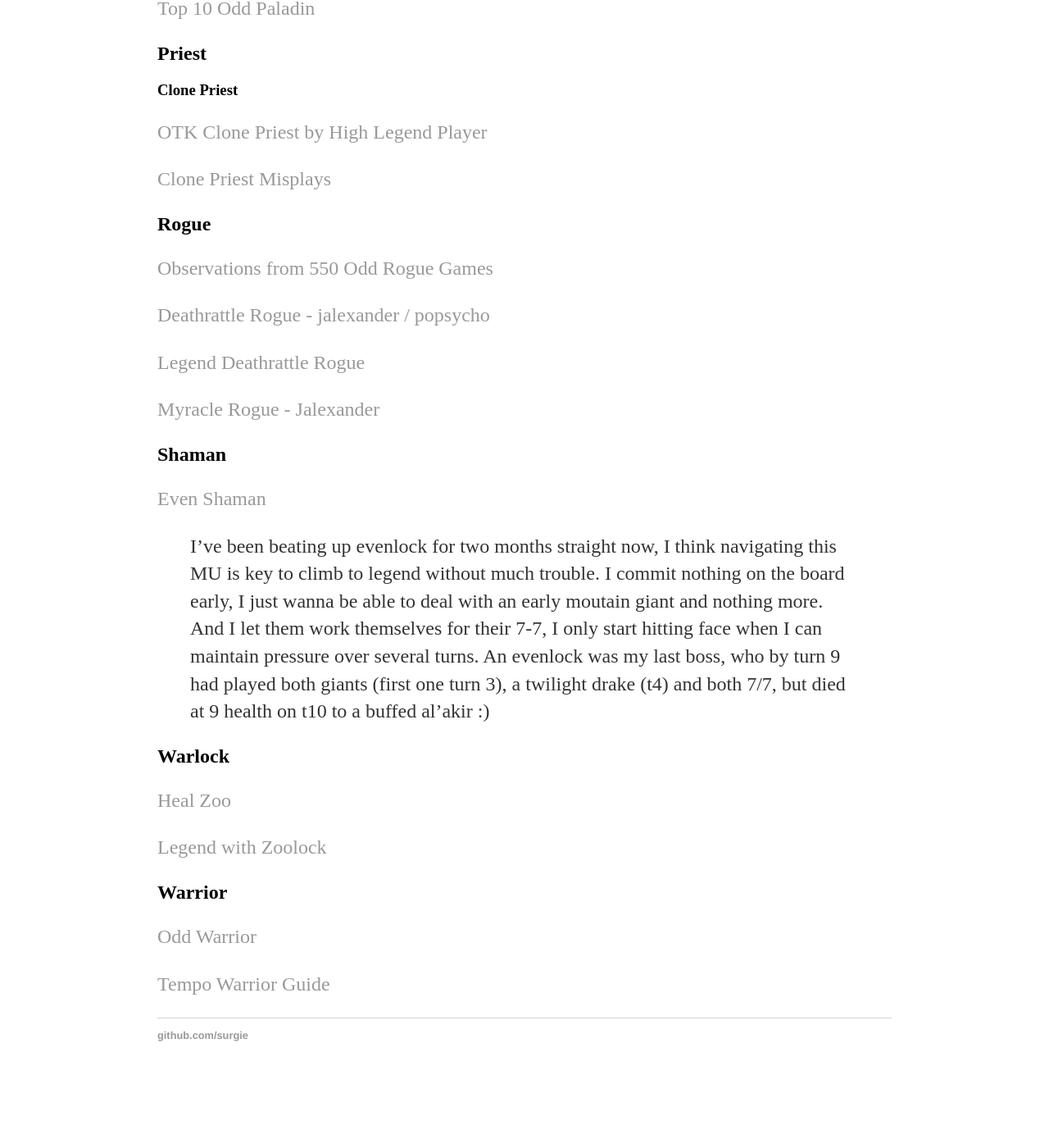
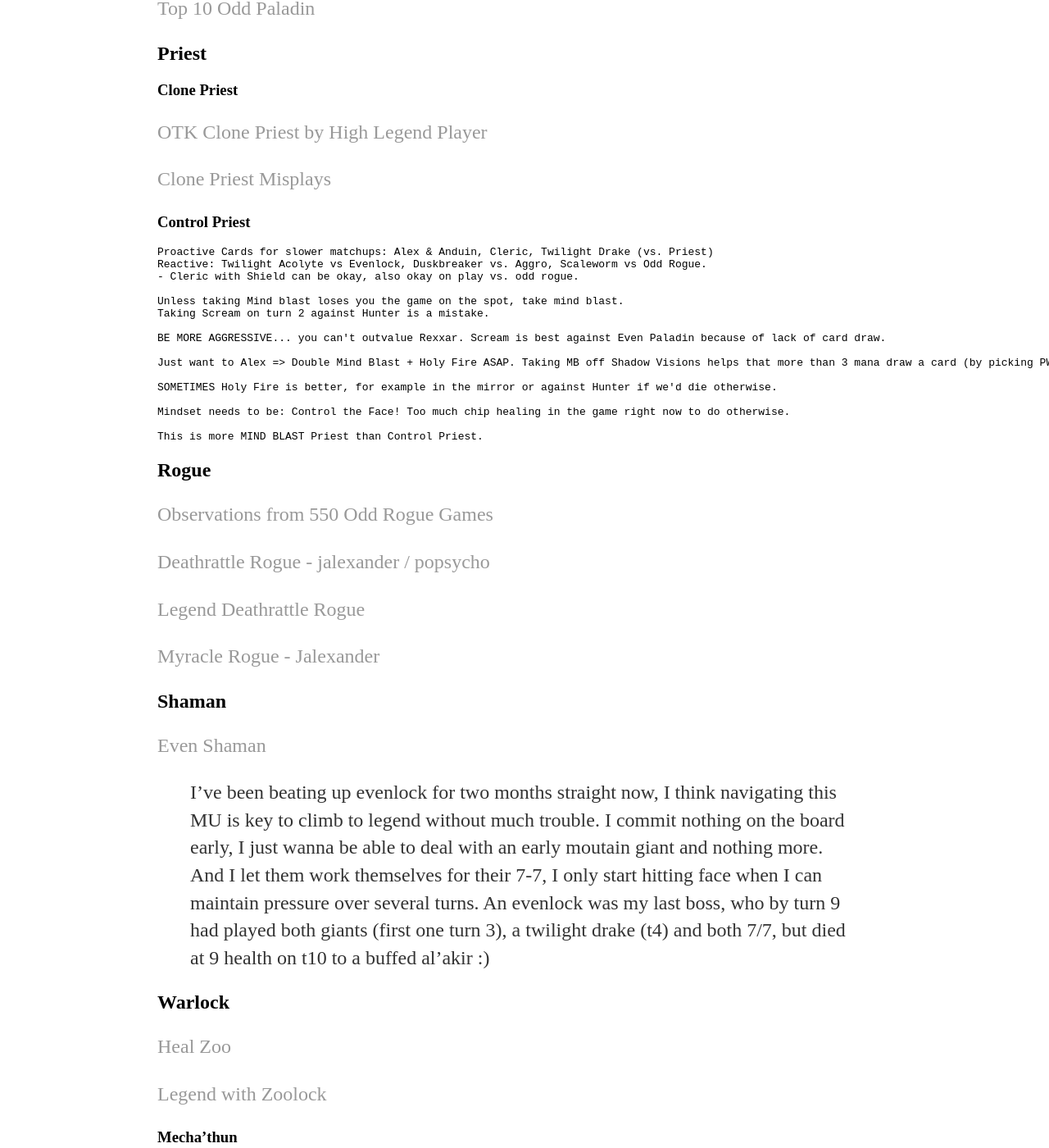
Before and after one commit to surgie/surgie.github.io, a Jekyll site: the page built from _posts/2018-10-12-tosort.md, in a window 1280 px wide and 1400 px high, scrolled down 685 px. Shown: the whole window at 82% size. Built offline with Jekyll 4.4.1, drawn with Linux system fonts in a browser that asks for light colours; our own code applies the rules of GitHub Pages for plain Markdown files; before the commit the page ends 2015 px from its top, so only the background shows below that; some of the changed text lies outside the part shown.

Commit message:
Move notes off desktop

````diff
--- a/_posts/2018-10-12-tosort.md
+++ b/_posts/2018-10-12-tosort.md
@@ -42,6 +42,27 @@ I think there are two cards you always keep, Master's Call and Spellstone.
 
 [Clone Priest Misplays](https://www.reddit.com/r/CompetitiveHS/comments/aakp7h/ask_rcompetitivehs_saturday_december_29_2018/ect8p13/)
 
+### Control Priest
+
+```
+Proactive Cards for slower matchups: Alex & Anduin, Cleric, Twilight Drake (vs. Priest)
+Reactive: Twilight Acolyte vs Evenlock, Duskbreaker vs. Aggro, Scaleworm vs Odd Rogue.
+- Cleric with Shield can be okay, also okay on play vs. odd rogue.
+
+Unless taking Mind blast loses you the game on the spot, take mind blast.
+Taking Scream on turn 2 against Hunter is a mistake.
+
+BE MORE AGGRESSIVE... you can't outvalue Rexxar. Scream is best against Even Paladin because of lack of card draw.
+
+Just want to Alex => Double Mind Blast + Holy Fire ASAP. Taking MB off Shadow Visions helps that more than 3 mana draw a card (by picking PW:Shield).
+
+SOMETIMES Holy Fire is better, for example in the mirror or against Hunter if we'd die otherwise.
+
+Mindset needs to be: Control the Face! Too much chip healing in the game right now to do otherwise.
+
+This is more MIND BLAST Priest than Control Priest.
+```
+
 ## Rogue
 
 [Observations from 550 Odd Rogue Games](https://www.reddit.com/r/CompetitiveHS/comments/9c7suk/observations_from_550_odd_rogue_games/)
@@ -67,6 +88,14 @@ I think there are two cards you always keep, Master's Call and Spellstone.
 
 [Legend with Zoolock](https://www.reddit.com/r/CompetitiveHS/comments/9u2pw5/legend_with_zoolock_w_void_ripper_legend_11_with/)
 
+### Mecha'thun
+
+```
+Acolyte of Pain, Library, Skull of Man'ari, Corpsetaker
+
+Defile against Aggro
+```
+
 ## Warrior
 
 [Odd Warrior](https://www.hearthstonetopdecks.com/deck-guide/odd-warrior-deck-list-guide/)
````
Also changed, not shown: _posts/2018-10-12-review.md (+0 -2 lines), _posts/2019-01-09-otkpally.md (+4 -0 lines).
